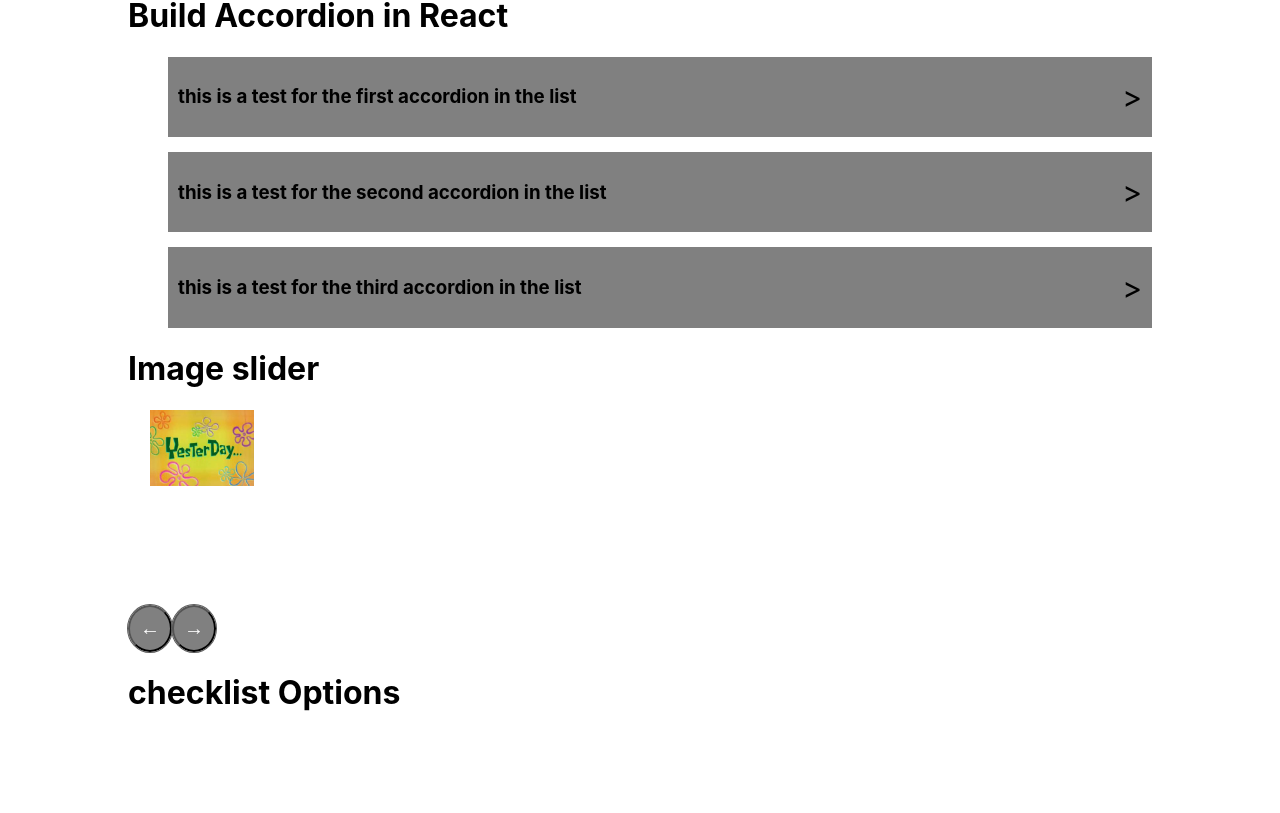
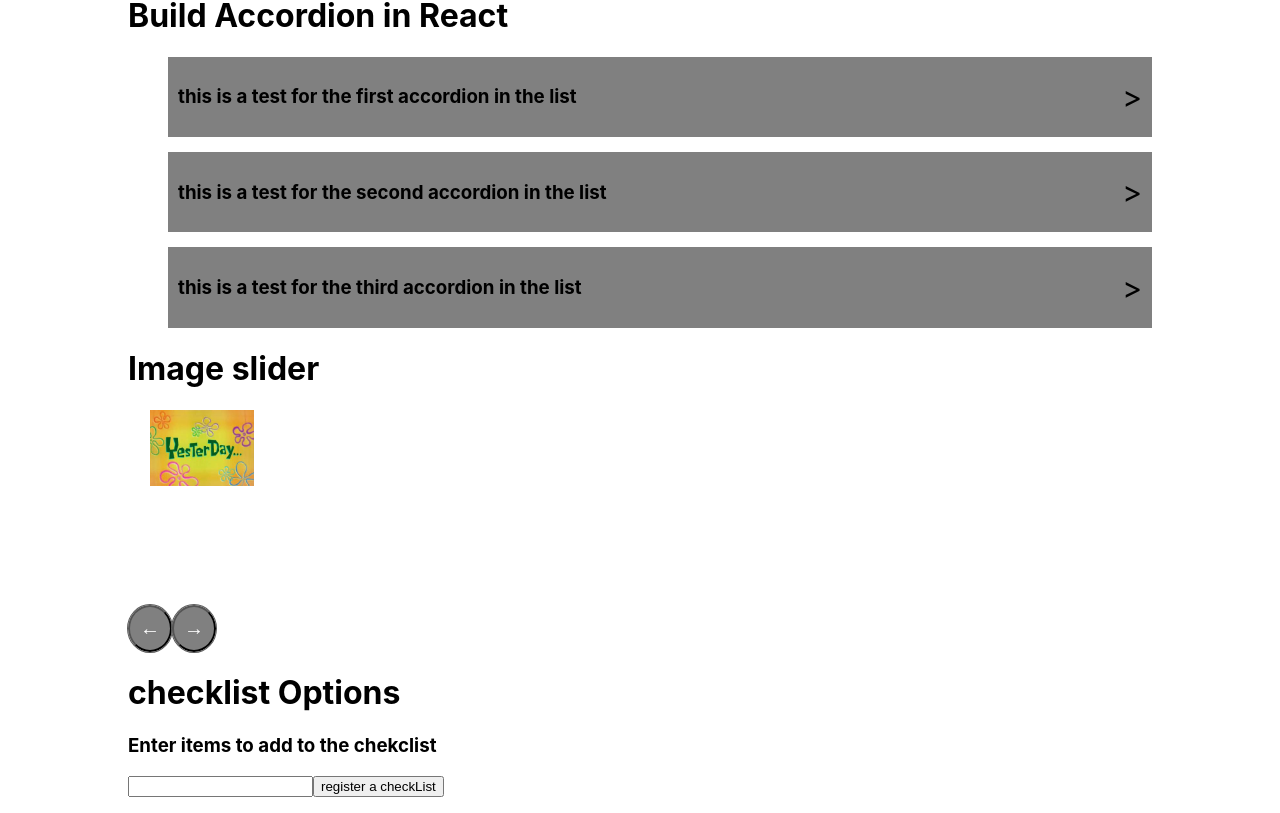
Before and after one commit to rashik007/react-exercises, a React (Create React App) app: page / in a window 1280 px wide. Shown: the part 1022-1835 px from the top of the page. Before the commit the page ends 1756 px from the top, so only its background shows below. Built offline with nearby package versions, Linux system fonts and the light colour scheme.

Commit message:
checlist app

```diff
--- a/src/components/Checklist.js
+++ b/src/components/Checklist.js
@@ -12,9 +12,31 @@
 import React from "react";
 
 function Checklist() {
+  const checkList = [];
+  const [checkListItem, setCheckListItem] = React.useState("");
+
+  function takeInput(event) {
+    console.log(event.target.value);
+    // const inputVal = event.target.value;
+    setCheckListItem(event.target.value);
+  }
+  console.log(checkList);
+  console.log(checkListItem);
+
   return (
     <div className="counter-body">
       <h1>checklist Options</h1>
+      <h3 className="">Enter items to add to the chekclist</h3>
+      <input type="text" onChange={takeInput} id="getInput" />
+      <button>register a checkList</button>
+      <ul className="item--entry--checklist">
+        {checkList}
+        {checkList.map((item, index) => (
+          <li className="" id={index}>
+            {item}
+          </li>
+        ))}
+      </ul>
     </div>
   );
 }
```
